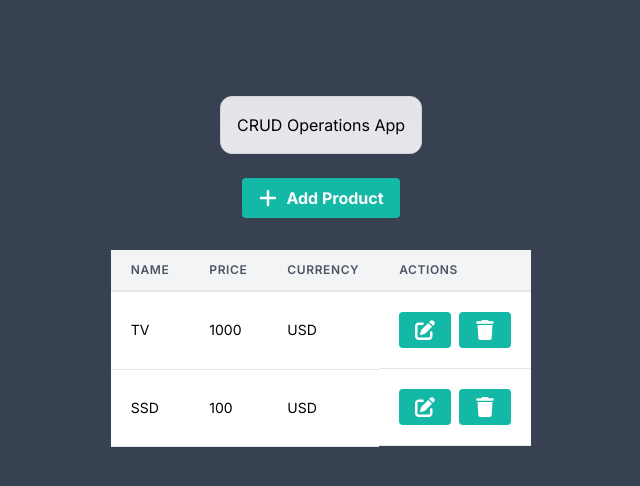
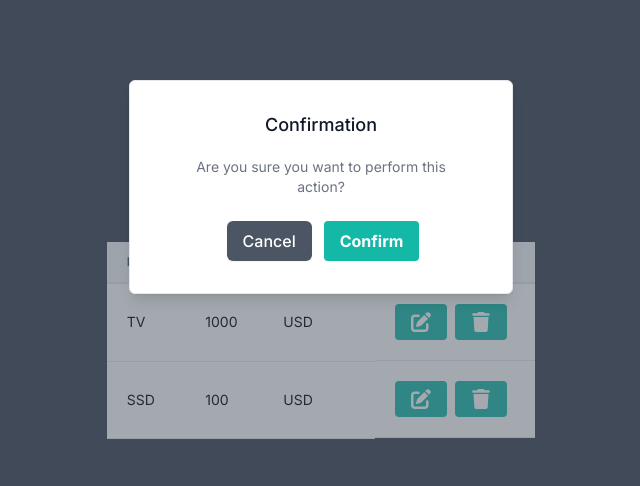
Before and after one commit to YanaAleksieva/crud-operations-app, a Next.js app: page / in a window 1280 px wide. Both pictures are taken after a click on the button 804 px from the left and 330 px from the top of the page. Shown: the top 486 px of the page, without its empty margins (319-959 px from the left). Built offline with nearby package versions, Linux system fonts and the light colour scheme.

Commit message:
added basic storage, added formik, added form, and confirmation modal

```diff
--- a/src/app/page.tsx
+++ b/src/app/page.tsx
@@ -1,18 +1,23 @@
-import { FontAwesomeIcon } from "@fortawesome/react-fontawesome";
+'use client'
 import ProductsTable from "./productsTable";
 import { faPlus } from "@fortawesome/free-solid-svg-icons";
+import ActionButton from "@/components/ActionButton";
+import { useBoundedState } from "@/store/boundedStore";
+import ProductForm from "./productForm";
 
 export default function Home() {
+  const isCreating = useBoundedState((state: any) => state.isCreating)
+  const setIsCreating = useBoundedState((state: any) => state.setIsCreating)
+
   return (
     <main className="flex min-h-screen flex-col items-center p-24 bg-gray-700">
         <p className="fixed left-0 top-0 flex w-full justify-center mb-6 border-b border-gray-300 bg-gradient-to-b from-zinc-200 pb-6 pt-8 backdrop-blur-2xl dark:border-neutral-800 dark:bg-zinc-800/30 dark:from-inherit lg:static lg:w-auto  lg:rounded-xl lg:border lg:bg-gray-200 lg:p-4 lg:dark:bg-zinc-800/30">
           CRUD Operations App
         </p>
-
-        <button className="bg-teal-500 hover:bg-teal-700 text-white font-bold py-2 px-4 rounded flex items-center justify-center space-x-2 mb-2">
-          <FontAwesomeIcon className=" size-5" icon={faPlus}/>
+        <ActionButton faIcon={faPlus}  onClick={setIsCreating}>
           <span>Add Product</span>
-        </button>
+        </ActionButton>
+        {isCreating && <ProductForm />}
         <ProductsTable />
     </main>
   );
--- /dev/null
+++ b/src/app/productForm.tsx
@@ -0,0 +1,69 @@
+'use client'
+import { faCancel, faSave } from '@fortawesome/free-solid-svg-icons';
+import { FontAwesomeIcon } from '@fortawesome/react-fontawesome';
+import { Formik, Form, Field } from 'formik';
+import React from 'react';
+import { useBoundedState } from '../store/boundedStore';
+
+const ProductForm = () => {
+
+  const addProduct = useBoundedState((state: any) => state.addProduct)
+  const setIsCreating = useBoundedState((state: any) => state.setIsCreating)
+
+  return (
+    <div className=" bg-gray-50 flex flex-col justify-center mt-6">
+      <div className=" w-full mx-auto">
+        <div className=" bg-gray-200 p-4 border border-gray-300">
+          <Formik
+            initialValues={{ name: '', currency: 'BGN', price: '' }}
+            onSubmit={async (values, actions) => {
+              console.log(values);
+              actions.setSubmitting(false);
+              setIsCreating(false);
+            }}
+          >
+            {formik => (
+              <Form>
+                <div className="px-5 bg-gray-200  text-sm flex justify-between gap-2">
+                  <div className="mb-4">
+                    <label htmlFor="name" className="block text-sm font-semibold text-gray-700">Product Name</label>
+                    <Field id="name" name="name" type="text" placeholder="Enter product name"
+                      className="text-black mt-1 block w-full px-3  py-2 border border-gray-300 rounded-md shadow-sm focus:outline-none focus:ring-indigo-500 focus:border-indigo-500"/>
+                  </div>
+
+                  <div className="mb-4">
+                    <label htmlFor="currency" className="block text-sm font-semibold text-gray-700">Currency</label>
+                    <Field as="select" id="currency" name="currency"
+                      className="text-black mt-1 block w-full px-3  py-2 border border-gray-300 rounded-md shadow-sm focus:outline-none focus:ring-indigo-500 focus:border-indigo-500">
+                      <option value="USD">USD</option>
+                      <option value="EUR">EUR</option>
+                      <option value="BGN">BGN</option>
+                    </Field>
+                  </div>
+
+                  <div className="mb-4">
+                    <label htmlFor="price" className="block text-sm font-semibold text-gray-700">Price</label>
+                    <Field id="price" name="price" type="number" placeholder="Enter price"
+                      className="text-black mt-1 block w-full px-3 py-2 border border-gray-300 rounded-md shadow-sm focus:outline-none focus:ring-indigo-500 focus:border-indigo-500"/>
+                  </div>
+                </div>
+                <div className="px-5 bg-gray-200  text-sm flex justify-center">
+                  <button type="submit" className="bg-teal-500 hover:bg-teal-700 text-white font-bold py-2 px-4 rounded inline-flex items-center mr-2">
+                    <FontAwesomeIcon className=" size-5 mr-1" icon={faSave}/>
+                    <span>Save</span>
+                  </button>
+                  <button className="bg-teal-500 hover:bg-teal-700 text-white font-bold py-2 px-4 rounded inline-flex items-center" onClick={() => setIsCreating(false)}>
+                     <FontAwesomeIcon className=' size-5 mr-1' icon={faCancel} />
+                     <span>Cancel</span>
+                  </button>
+                </div>
+              </Form>
+            )}
+          </Formik>
+        </div>
+      </div>
+    </div>
+  );
+};
+
+export default ProductForm;
--- a/src/app/productsTable.tsx
+++ b/src/app/productsTable.tsx
@@ -1,12 +1,13 @@
 'use client'
 import React, { useState } from 'react';
-import { FontAwesomeIcon } from '@fortawesome/react-fontawesome';
 import {
   faEdit,
   faTrash,
   faSave,
   faCancel
 } from '@fortawesome/free-solid-svg-icons';
+import ActionButton from '@/components/ActionButton';
+import ConfirmationModal from '@/components/ConfirmationModal';
 
 const initialProducts: Product[] = [
   {
@@ -26,7 +27,12 @@ const initialProducts: Product[] = [
 const ProductsTable: React.FC = () => {
   const [products, setProducts] = useState<Product[]>(initialProducts);
   const [editProductId, setEditProductId] = useState<number | null>(null);
+  const [modalOpen, setIsModalOpen] = useState<boolean>(false);
 
+  const handleConfirmAction = () => {
+    console.log('Action confirmed!');
+    // ADD DELETE HERE
+  };
 
   const updateProduct = (id: number, name: string, price: string, currency: string): void => {
     const updatedProducts = products.map(product =>
@@ -58,12 +64,8 @@ const ProductsTable: React.FC = () => {
           </select>
         </td>
         <td className="px-5 py-5 border-b border-gray-200 bg-white text-sm text-black">
-          <button onClick={() => onSave(product.id, name, price, currency)} className="bg-teal-500 hover:bg-teal-700 text-white font-bold py-2 px-4 rounded inline-flex items-center mr-2">
-            <FontAwesomeIcon className=' size-5' icon={faSave} size="2xs" />
-          </button>
-          <button onClick={() => setEditProductId(null)} className="bg-teal-500 hover:bg-teal-700 text-white font-bold py-2 px-4 rounded inline-flex items-center">
-            <FontAwesomeIcon className=' size-5' icon={faCancel} size="2xs" />
-          </button>
+        <ActionButton faIcon={faSave} onClick={() => onSave(product.id, name, price, currency)} />
+        <ActionButton faIcon={faCancel} onClick={() => setEditProductId(null)} />
         </td>
       </tr>
     );
@@ -94,22 +96,23 @@ const ProductsTable: React.FC = () => {
             <EditableRow key={product.id} product={product} onSave={updateProduct} />
           ) : (
             <tr key={product.id}>
-                <td className="px-5 py-5 border-b border-gray-200 bg-white text-sm text-black">{product.name}</td>
-                <td className="px-5 py-5 border-b border-gray-200 bg-white text-sm text-black">{product.price}</td>
-                <td className="px-5 py-5 border-b border-gray-200 bg-white text-sm text-black">{product.currency}</td>
-                <td className="px-5 py-5 border-b border-gray-200 bg-white text-sm flex justify-between">
-                    <button onClick={() => setEditProductId(product.id)}className="bg-teal-500 hover:bg-teal-700 text-white font-bold py-2 px-4 rounded inline-flex items-center mr-2">
-                        <FontAwesomeIcon className=" size-5" icon={faEdit}/>
-                    </button>
-                    <button className="bg-teal-500 hover:bg-teal-700 text-white font-bold py-2 px-4 rounded inline-flex items-center">
-                        <FontAwesomeIcon className=' size-5' icon={faTrash} size="2xs" />
-                    </button>
-                </td>
+              <td className="px-5 py-5 border-b border-gray-200 bg-white text-sm text-black">{product.name}</td>
+              <td className="px-5 py-5 border-b border-gray-200 bg-white text-sm text-black">{product.price}</td>
+              <td className="px-5 py-5 border-b border-gray-200 bg-white text-sm text-black">{product.currency}</td>
+              <td className="px-5 py-5 border-b border-gray-200 bg-white text-sm flex justify-between">
+                <ActionButton faIcon={faEdit} onClick={() => setEditProductId(product.id)} />
+                <ActionButton faIcon={faTrash} onClick={() => setIsModalOpen(true)} />
+              </td>
             </tr>
           )
         ))}
       </tbody>
     </table>
+    <ConfirmationModal
+      isOpen={modalOpen}
+      setIsOpen={setIsModalOpen}
+      onConfirm={handleConfirmAction}
+    />
     </>
   );
 };
--- /dev/null
+++ b/src/components/ActionButton.tsx
@@ -0,0 +1,20 @@
+import { IconProp } from "@fortawesome/fontawesome-svg-core";
+import { FontAwesomeIcon } from "@fortawesome/react-fontawesome";
+import { ReactNode } from "react";
+
+export type ActionButtonProps = {
+    onClick: () => Promise<void> | void
+    faIcon: IconProp
+    children?: ReactNode
+}
+
+const ActionButton = ({faIcon, onClick, children} : ActionButtonProps) => {
+ return (
+    <button onClick={onClick} className="bg-teal-500 hover:bg-teal-700 text-white font-bold py-2 px-4 rounded inline-flex items-center mr-2">
+        <FontAwesomeIcon className=' size-5' icon={faIcon} size="2xs" />
+        {children}
+    </button>
+ )
+};
+
+export default ActionButton;
--- /dev/null
+++ b/src/components/ConfirmationModal.tsx
@@ -0,0 +1,37 @@
+import React, { useState } from 'react';
+
+const ConfirmationModal = ({ isOpen, setIsOpen, onConfirm }: any) => {
+  if (!isOpen) return null;
+
+  return (
+    <div className="fixed inset-0 bg-gray-600 bg-opacity-50 overflow-y-auto h-full w-full" id="my-modal">
+      <div className="relative top-20 mx-auto p-5 border w-96 shadow-lg rounded-md bg-white">
+        <div className="mt-3 text-center">
+          <h3 className="text-lg leading-6 font-medium text-gray-900">Confirmation</h3>
+          <div className="mt-2 px-7 py-3">
+            <p className="text-sm text-gray-500">Are you sure you want to perform this action?</p>
+          </div>
+          <div className="items-center px-4 py-3">
+          <button
+              onClick={() => setIsOpen(false)}
+              className="ml-3 px-4 py-2 bg-gray-600 text-white text-base font-medium rounded-md w-auto shadow-sm hover:bg-red-700 focus:outline-none focus:ring-2 focus:ring-red-500"
+            >
+              Cancel
+            </button>
+            <button
+              onClick={() => {
+                onConfirm();
+                setIsOpen(false);
+              }}
+              className="ml-3 bg-teal-500 hover:bg-teal-700 text-white font-bold py-2 px-4 rounded inline-flex items-center mr-2"
+            >
+              Confirm
+            </button>
+          </div>
+        </div>
+      </div>
+    </div>
+  );
+};
+
+export default ConfirmationModal;
--- /dev/null
+++ b/src/store/boundedStore.ts
@@ -0,0 +1,24 @@
+import { create } from "zustand"
+
+export type BoundedState = {
+    products: Product[]
+    setProducts: (products: Product[]) => void
+    isCreating: boolean
+    setIsCreating: () => void
+}
+
+export const useBoundedState = create((set) => ({
+    products: [{
+        id: '1',
+        name: 'TV',
+        currency: 'USD',
+        price: 1000
+    }],
+    setProducts: (products: Product[]) => set((state: any) => ({
+        products: [
+            ...state.products
+        ]
+    })),
+    isCreating: false,
+    setIsCreating: () => set((state: any) => ({isCreating: !state.isCreating})),
+}))
```
Also changed, not shown: package.json (+6 -4 lines), 1 other file (tests, documents, lock files or other folders).
